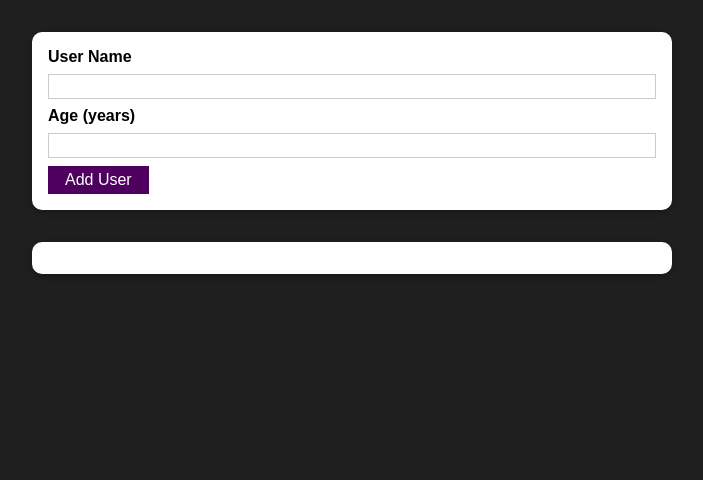
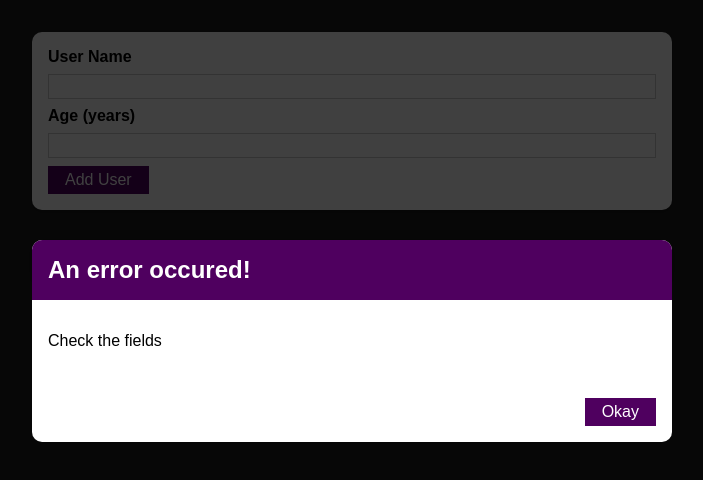
Before and after one commit to zcmich/user-project-react, a React (Create React App) app: page / in a window 1280 px wide. Shown: the top 480 px of the page, without its empty margins (288-991 px from the left). Built offline with nearby package versions, Linux system fonts and the light colour scheme.

Commit message:
error handling msg

```diff
--- a/src/components/UI/ErrorModal.js
+++ b/src/components/UI/ErrorModal.js
@@ -1,23 +1,28 @@
 import React from "react";
 import Card from "./Card";
+import Button from  "./Button"
+import classes from "./ErrorModal.module.css"
 
 const ErrorModal = (props) => {
   return (
-    <Card>
-        <header>
-
+ <div>
+  <div className={classes.backdrop}/>
+     <Card className={classes.modal}>
+        <header className={classes.header}>
+            <h2>{props.title}</h2>
         </header>
 
-        <div>
+        <div className={classes.content}>
             <p>
-
+                {props.message}
             </p>
         </div>
 
-        <footer>
-
+        <footer className={classes.actions}>
+            <Button>Okay</Button>
         </footer>
     </Card>
+ </div>
   );
 };
 
--- /dev/null
+++ b/src/components/UI/ErrorModal.module.css
@@ -0,0 +1,45 @@
+.backdrop {
+    position: fixed;
+    top: 0;
+    left: 0;
+    width: 100%;
+    height: 100vh;
+    z-index: 10;
+    background: rgba(0, 0, 0, 0.75);
+  }
+
+  .modal {
+    position: fixed;
+    top: 30vh;
+    left: 10%;
+    width: 80%;
+    z-index: 100;
+    overflow: hidden;
+  }
+
+  .header {
+    background: #4f005f;
+    padding: 1rem;
+  }
+
+  .header h2 {
+    margin: 0;
+    color: white;
+  }
+
+  .content {
+    padding: 1rem;
+  }
+
+  .actions {
+    padding: 1rem;
+    display: flex;
+    justify-content: flex-end;
+  }
+
+  @media (min-width: 768px) {
+    .modal {
+      left: calc(50% - 20rem);
+      width: 40rem;
+    }
+  }
--- a/src/components/Users/Adduser.js
+++ b/src/components/Users/Adduser.js
@@ -1,29 +1,29 @@
 import React, { useState } from "react";
 import Card from "../UI/Card";
-import classes from "./AddUser.module.css"
+import classes from "./AddUser.module.css";
 import Button from "../UI/Button";
-
+import ErrorModal from "../UI/ErrorModal";
 
 const AddUser = (props) => {
-    const [enteredUserName, setEnteredUserName] = useState('');
-    const [enteredAge, setEnteredAge] = useState('');
+  const [enteredUserName, setEnteredUserName] = useState("");
+  const [enteredAge, setEnteredAge] = useState("");
 
   const addUserHandler = (event) => {
     event.preventDefault();
 
-        if(enteredUserName.trim().length === 0 || enteredAge.trim().length === 0){
-            console.log('input field empty')
+    if (enteredUserName.trim().length === 0 || enteredAge.trim().length === 0) {
+      console.log("input field empty");
       return;
     }
 
-        if(+enteredAge <1 ){
-            console.log('age must be greater than 1')
+    if (+enteredAge < 1) {
+      console.log("age must be greater than 1");
       return;
     }
-        props.onAddUser(enteredUserName, enteredAge)
+    props.onAddUser(enteredUserName, enteredAge);
     // console.log(enteredUserName, enteredAge);
-        setEnteredUserName('');
-        setEnteredAge('');
+    setEnteredUserName("");
+    setEnteredAge("");
   };
 
   const usernameChangeHandler = (event) => {
@@ -35,22 +35,31 @@
   };
 
   return (
+    <div>
+      <ErrorModal
+        title="An error occured!"
+        message="Check the fields"
+      ></ErrorModal>
       <Card className={classes.input}>
         <form onSubmit={addUserHandler}>
           <label htmlFor="username">User Name</label>
-                <input type="text"
+          <input
+            type="text"
             id="username"
             value={enteredUserName}
-                       onChange={usernameChangeHandler}></input>
+            onChange={usernameChangeHandler}
+          ></input>
           <label htmlFor="age">Age (years)</label>
-                <input type="number"
+          <input
+            type="number"
             id="age"
             value={enteredAge}
-                       onChange={ageChangeHandler}></input>
-                <Button type="submit"> Add User  </Button>
+            onChange={ageChangeHandler}
+          ></input>
+          <Button type="submit"> Add User </Button>
         </form>
       </Card>
-
+    </div>
   );
 };
 
```
Lines whose indentation alone changed are shown as unchanged.
